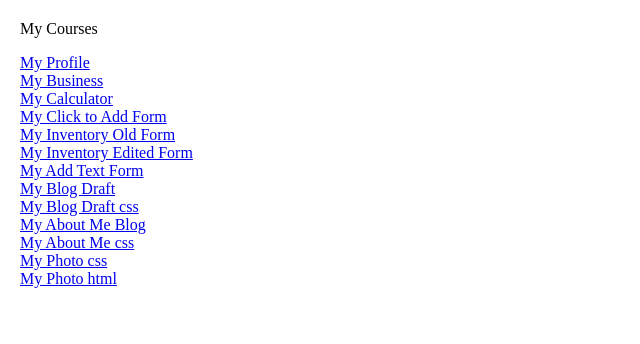
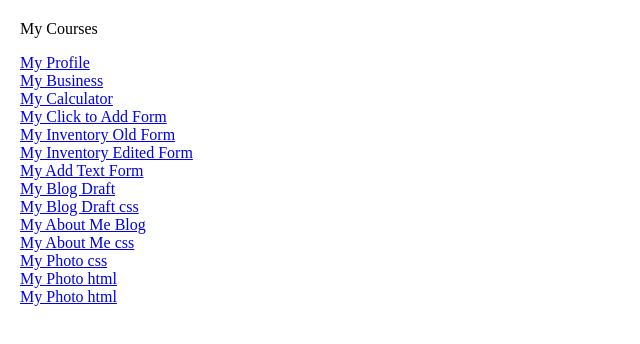
Before and after one commit to abateWT/abateWT.github.io, a plain HTML site: page cs315/index.html in a window 1280 px wide. Shown: the whole page, without its empty margins (0-640 px from the left). Drawn offline with Linux system fonts and the light colour scheme.

Commit message:
Update index.html

```diff
--- a/cs315/index.html
+++ b/cs315/index.html
@@ -28,6 +28,7 @@ body { margin:20px}
 <a href ="styleme.css"> My About Me css <a><br>
 <a href ="photo.css"> My Photo css <a><br>
 <a href ="photo.html"> My Photo html <a><br>
+<a href ="navBar.html"> My Photo html <a><br>
 
 
 </body>
```
